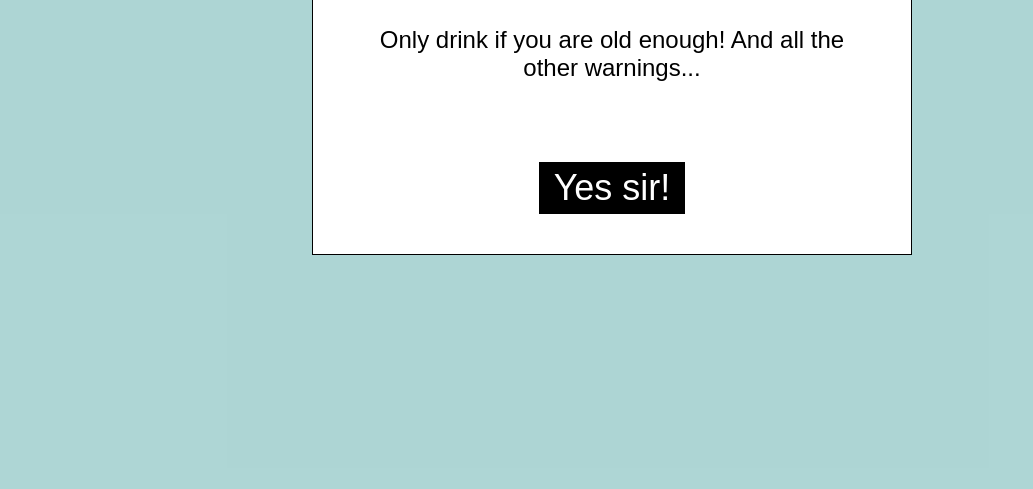
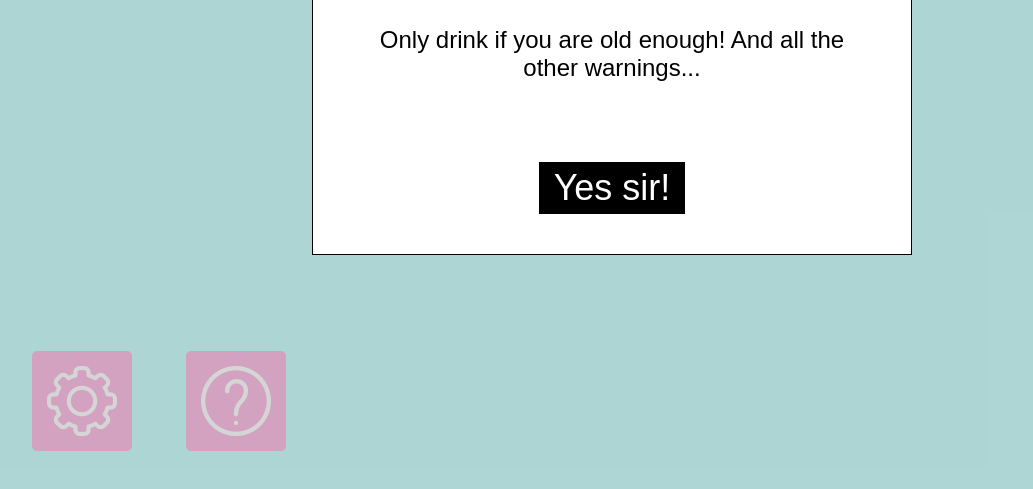
Before and after one commit to ahadnur/plomb.o, a plain HTML site: page index.html in a window 1280 px wide. Shown: the part 295-784 px from the top of the page, without its empty margins (28-1061 px from the left). Drawn offline with Linux system fonts and the light colour scheme; files whose address does not match are found by name; a web font is replaced by a local one.

Commit message:
lower buttons updated

```diff
--- a/css/main.css
+++ b/css/main.css
@@ -68,3 +68,22 @@ body{
     padding: 5px 15px;
     cursor: pointer;
 }
+
+.init__warning .btns{
+    position: absolute;
+    left: 60px;
+    bottom: 50px;
+    z-index: -1;
+}
+
+.init__warning .btns button{
+    background: none;
+    border: none;
+    outline: none;
+    margin: 0;
+    padding: 0;
+    cursor: pointer;
+}
+.init__warning .btns button:not(:last-child){
+    margin-right: 50px;
+}
--- a/index.html
+++ b/index.html
@@ -25,6 +25,10 @@
                 </div>
             </div>
         </div>
+        <div class="btns">
+            <button id="option"><img src="./img/Option button.png" alt="Option btn"></button>
+            <button id="about"><img src="./img/About button.png" alt="About btn"></button>
+        </div>
     </section>
 
 
```
